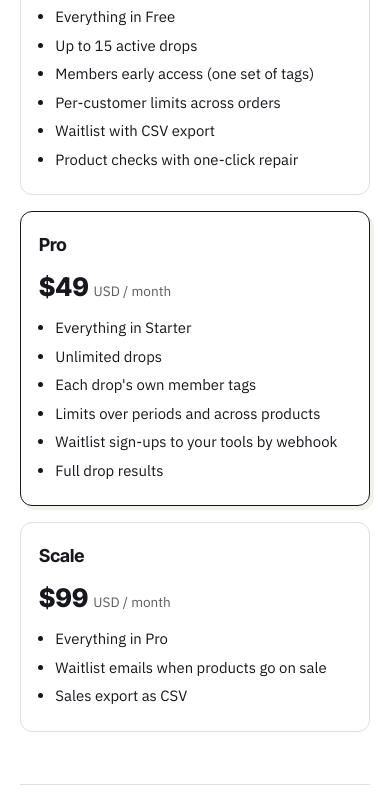
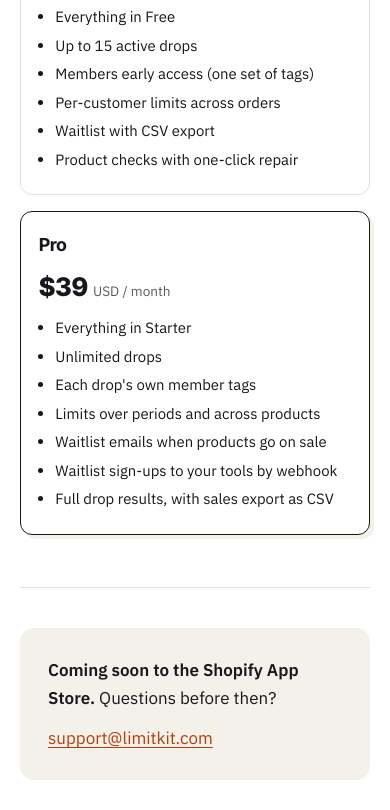
Before and after one commit to johnjarvis-source/limitkit-site, a plain HTML site: page index.html in a window 390 px wide. Shown: the part 5482-6292 px from the top of the page. Drawn offline with Linux system fonts and the light colour scheme.

Commit message:
Plans: Free, Starter $19, Pro $39; Scale held back
Pro takes waitlist emails and sales export. Scale returns when ballots and
anti-bot ship. Plans grid is three columns.

Co-Authored-By: Claude Opus 5.5 <noreply@anthropic.com>

```diff
--- a/index.html
+++ b/index.html
@@ -141,23 +141,15 @@
       </div>
       <div class="plan pick">
         <h3>Pro</h3>
-        <div class="price">$49 <small>USD / month</small></div>
+        <div class="price">$39 <small>USD / month</small></div>
         <ul>
           <li>Everything in Starter</li>
           <li>Unlimited drops</li>
           <li>Each drop's own member tags</li>
           <li>Limits over periods and across products</li>
+          <li>Waitlist emails when products go on sale</li>
           <li>Waitlist sign-ups to your tools by webhook</li>
-          <li>Full drop results</li>
-        </ul>
-      </div>
-      <div class="plan">
-        <h3>Scale</h3>
-        <div class="price">$99 <small>USD / month</small></div>
-        <ul>
-          <li>Everything in Pro</li>
-          <li>Waitlist emails when products go on sale</li>
-          <li>Sales export as CSV</li>
+          <li>Full drop results, with sales export as CSV</li>
         </ul>
       </div>
     </div>
--- a/style.css
+++ b/style.css
@@ -78,7 +78,7 @@ p, li { max-width: 68ch; }
 .steps li::before { content: counter(step, decimal-leading-zero); display: block; font-family: var(--f-mono); font-size: 0.85rem; color: var(--signal-text); margin-bottom: 4px; }
 
 /* Plans */
-.plans { display: grid; grid-template-columns: repeat(4, minmax(0, 1fr)); gap: 16px; margin: 8px 0 12px; }
+.plans { display: grid; grid-template-columns: repeat(3, minmax(0, 1fr)); gap: 16px; margin: 8px 0 12px; }
 .plan { border: 1px solid var(--rule); border-radius: 12px; padding: 18px; background: var(--bg); }
 .plan .price { font-family: var(--f-display); font-weight: 800; font-size: 1.6rem; margin: 2px 0 8px; }
 .plan .price small { font-family: var(--f-body); font-weight: 400; font-size: 0.85rem; color: var(--muted); }
@@ -100,16 +100,12 @@ footer.site { border-top: 1px solid var(--rule); }
 footer.site .wrap { display: flex; flex-wrap: wrap; gap: 8px 24px; justify-content: space-between; padding-block: 22px 32px; font-size: 0.9rem; color: var(--muted); }
 footer.site a { color: var(--muted); }
 
-@media (max-width: 900px) {
-  .plans { grid-template-columns: repeat(2, minmax(0, 1fr)); }
-}
 @media (max-width: 760px) {
   .hero { grid-template-columns: minmax(0, 1fr); gap: 28px; }
-  .features, .steps { grid-template-columns: minmax(0, 1fr); }
+  .features, .steps, .plans { grid-template-columns: minmax(0, 1fr); }
   .ticket { grid-template-columns: minmax(0, 1fr) 76px; }
   main { padding-block: 40px 56px; }
 }
 @media (max-width: 520px) {
-  .plans { grid-template-columns: minmax(0, 1fr); }
   .compare th, .compare td { padding: 10px 8px; }
 }
```
